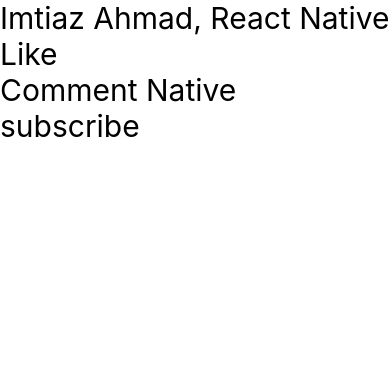
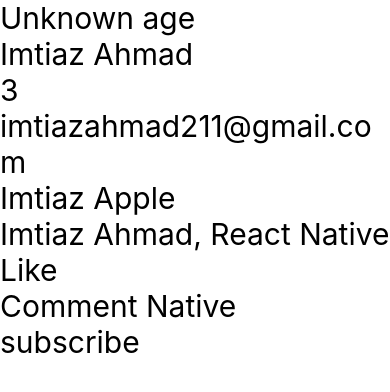
Before and after one commit to Imtiaz211/ReactNative, a React Native app in the folder demoReactNative/: screen / in a window 390 px wide. Shown: the top 392 px of the page. Built offline with nearby package versions, Linux system fonts and the light colour scheme.

Commit message:
Variables and functions added

```diff
--- a/demoReactNative/App.tsx
+++ b/demoReactNative/App.tsx
@@ -4,11 +4,28 @@
   View,
 } from 'react-native';
 
+const name = "Imtiaz Ahmad";
+let age = 3;
+var email = "imtiazahmad211@gmail.com"
+function fruits() {
+  return "Imtiaz Apple";
+}
+
 
 function App(): React.JSX.Element {
 
   return (
   <View>
+
+
+  <Text style={{fontSize:30}}>{age === 36 ? "Above 30" : "Unknown age"}</Text>
+
+
+    <Text style={{fontSize:30}}>{name}</Text>
+    <Text style={{fontSize:30}}>{age}</Text>
+    <Text style={{fontSize:30}}>{email}</Text>
+    <Text style={{fontSize:30}}>{fruits()}</Text>
+
     <Text style={{fontSize:30}}>Imtiaz Ahmad, React Native</Text>
     <Text style={{fontSize:30}}>Like</Text>
     <Text style={{fontSize:30}}>Comment Native</Text>
```
